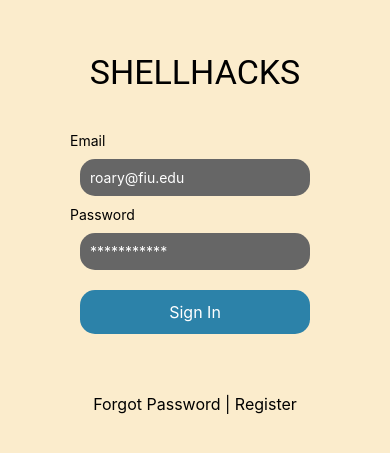
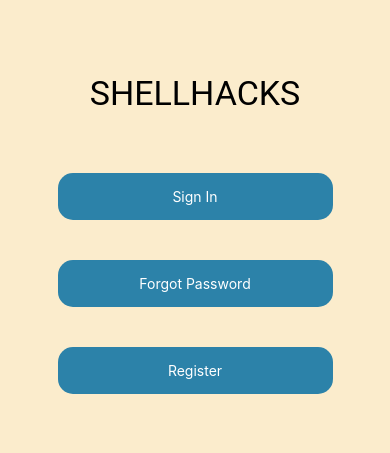
Before and after one commit to UPE-FIU/Mobile-ShellHacks, a React Native app in the folder Mobile_Client/: screen / in a window 390 px wide. Shown: the part 189-642 px from the top of the page. Built offline with nearby package versions, Linux system fonts and the light colour scheme; what expo-core would draw is missing.

Commit message:
added conditional rendering for Sign In View

```diff
--- a/Mobile_Client/App.js
+++ b/Mobile_Client/App.js
@@ -2,14 +2,32 @@
 import { StyleSheet, Text, View, LinkingIOS } from "react-native";
 import { Platform } from "expo-core";
 import LoginView from "./src/components/LoginView";
+import LandingView from "./src/components/LandingView";
 
 export default class App extends React.Component {
+  constructor(props) {
+    super(props);
+    this.state = {
+      signingIn: false
+    };
+  }
+
+  showSignUpView = () => {
+    this.setState({
+      signingIn: true
+    });
+  };
   render() {
+    const { signingIn } = this.state;
+
     return (
       <View style={styles.container}>
         <Text style={styles.logoText}>SHELLHACKS</Text>
-        <LoginView />
-        <Text style={styles.helpLinks}>Forgot Password | Register</Text>
+        {signingIn ? (
+          <LoginView />
+        ) : (
+          <LandingView showSignUpView={this.showSignUpView} />
+        )}
       </View>
     );
   }
--- /dev/null
+++ b/Mobile_Client/src/components/ButtonView.js
@@ -0,0 +1,31 @@
+import React from "react";
+import { StyleSheet, Text, View, TouchableOpacity } from "react-native";
+
+export default class ButtonView extends React.Component {
+  handleSignIn = () => {
+    const { handleViewChange } = this.props;
+    handleViewChange();
+  };
+  render() {
+    const { buttonText } = this.props;
+    return (
+      <TouchableOpacity style={styles.buttonStyles} onPress={this.handleSignIn}>
+        <Text style={styles.buttonText}>{buttonText}</Text>
+      </TouchableOpacity>
+    );
+  }
+}
+
+const styles = StyleSheet.create({
+  buttonStyles: {
+    padding: 15,
+    marginTop: 40,
+    borderRadius: 15,
+    width: 275,
+    backgroundColor: "#2C82A9",
+    alignItems: "center"
+  },
+  buttonText: {
+    color: "#FFF"
+  }
+});
--- /dev/null
+++ b/Mobile_Client/src/components/LandingView.js
@@ -0,0 +1,23 @@
+import React from "react";
+import { StyleSheet, Text, View } from "react-native";
+import ButtonView from "./ButtonView";
+
+export default class LandingView extends React.Component {
+  handleViewChange = () => {
+    const { showSignUpView } = this.props;
+    showSignUpView();
+  };
+
+  render() {
+    return (
+      <View>
+        <ButtonView
+          buttonText="Sign In"
+          handleViewChange={this.handleViewChange}
+        />
+        <ButtonView buttonText="Forgot Password" />
+        <ButtonView buttonText="Register" />
+      </View>
+    );
+  }
+}
```
